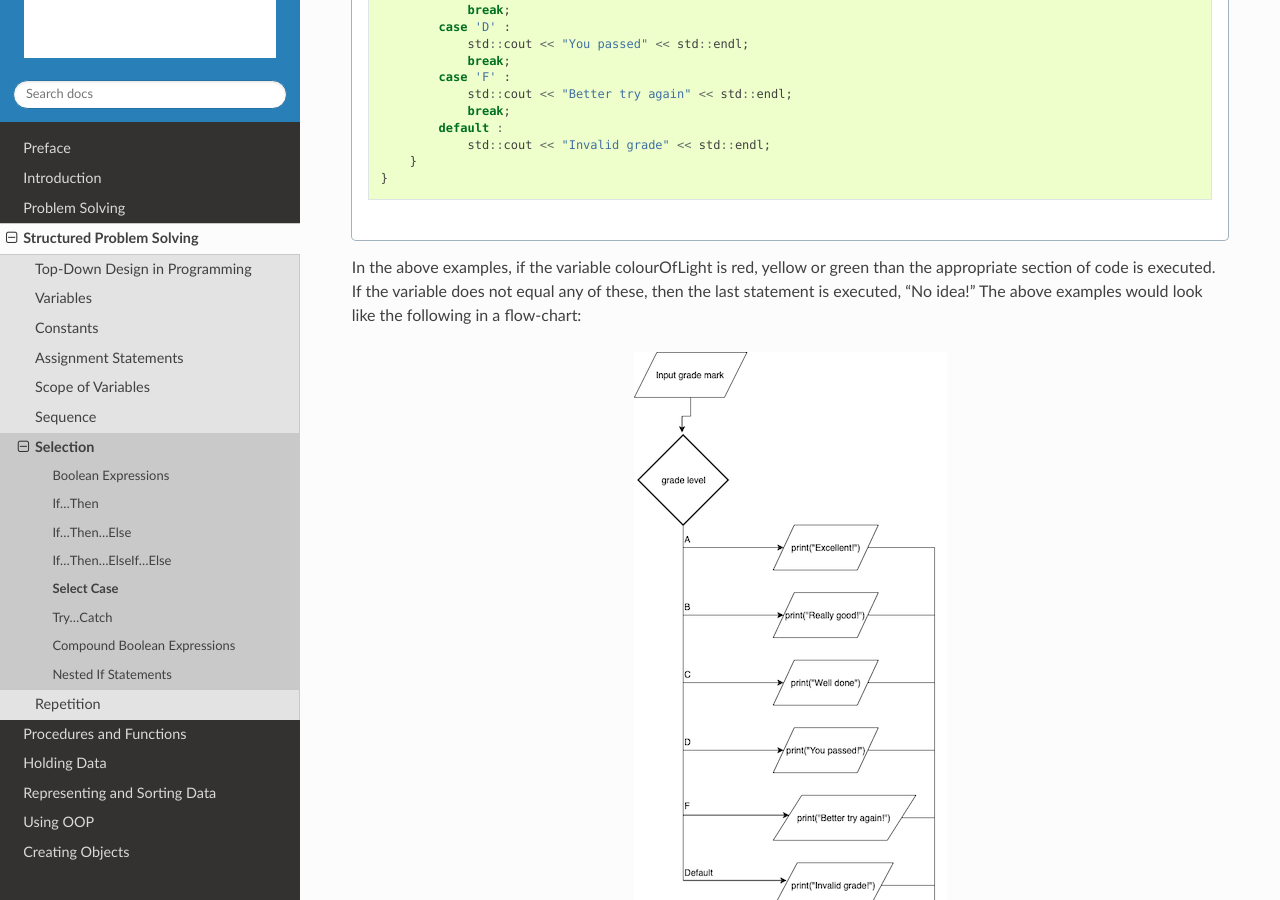
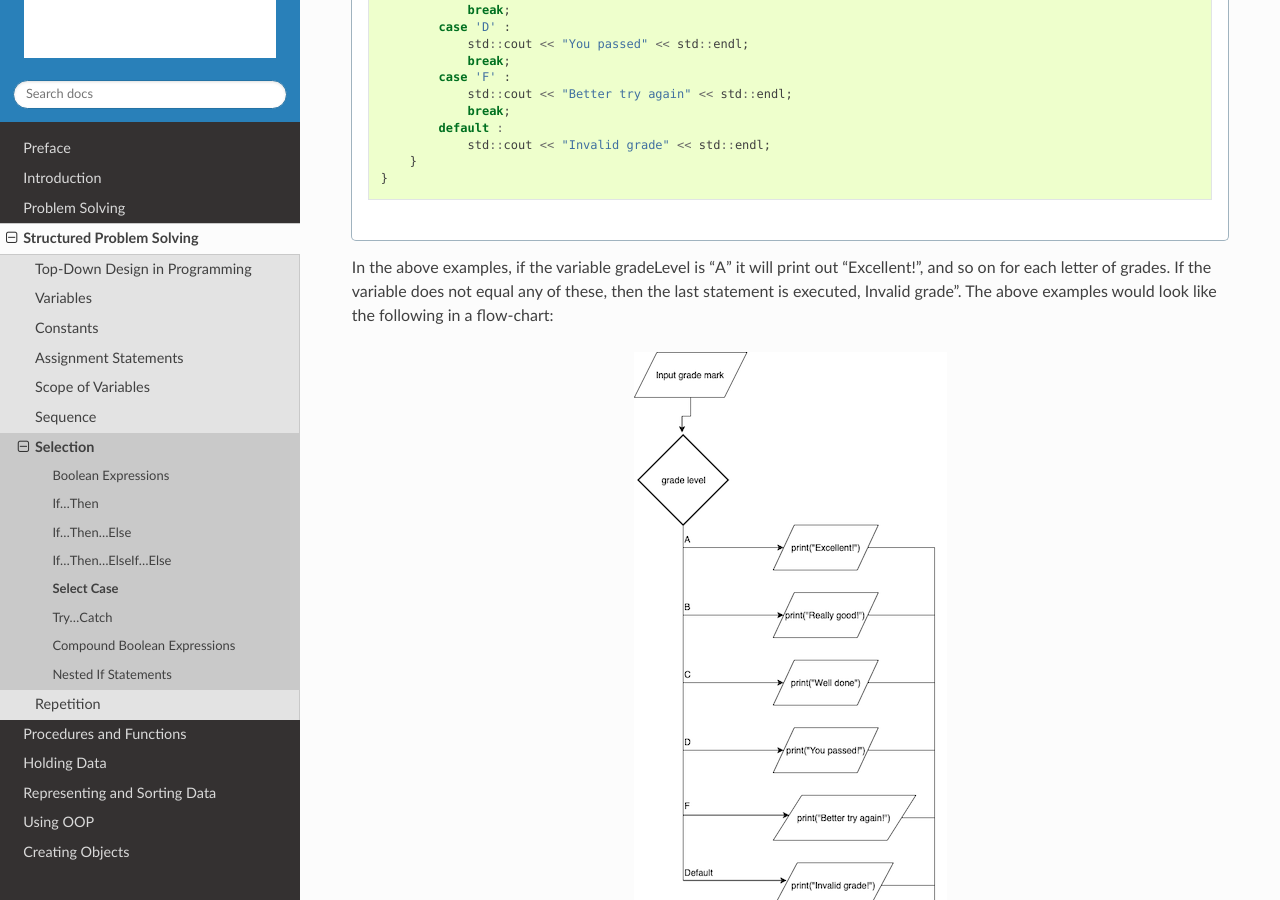
Before and after one commit to Mr-Coxall/Computer-Based-Problem-Solving, a Sphinx documentation site: the page built from docs/structured-problem-solving/select-case.rst, in a window 1280 px wide and 900 px high, scrolled down 1315 px. Built offline with Sphinx 7.4.7 and the Read the Docs theme 2.0.0, drawn with Linux system fonts in a browser that asks for light colours; pages that are not in the unit, such as notebooks, are missing from menus.

```diff
--- a/docs/structured-problem-solving/select-case.rst
+++ b/docs/structured-problem-solving/select-case.rst
@@ -132,7 +132,7 @@ An example of what this would look like in a specific programming language is:
       // select ...case example
 
 
-In the above examples, if the variable colourOfLight is red, yellow or green than the appropriate section of code is executed. If the variable does not equal any of these, then the last statement is executed, “No idea!” The above examples would look like the following in a flow-chart:
+In the above examples, if the variable gradeLevel is "A" it will print out "Excellent!", and so on for each letter of grades. If the variable does not equal any of these, then the last statement is executed, Invalid grade”. The above examples would look like the following in a flow-chart:
 
 .. image:: ./images/select-case.png
    :alt: Select…Case flowchart
```
